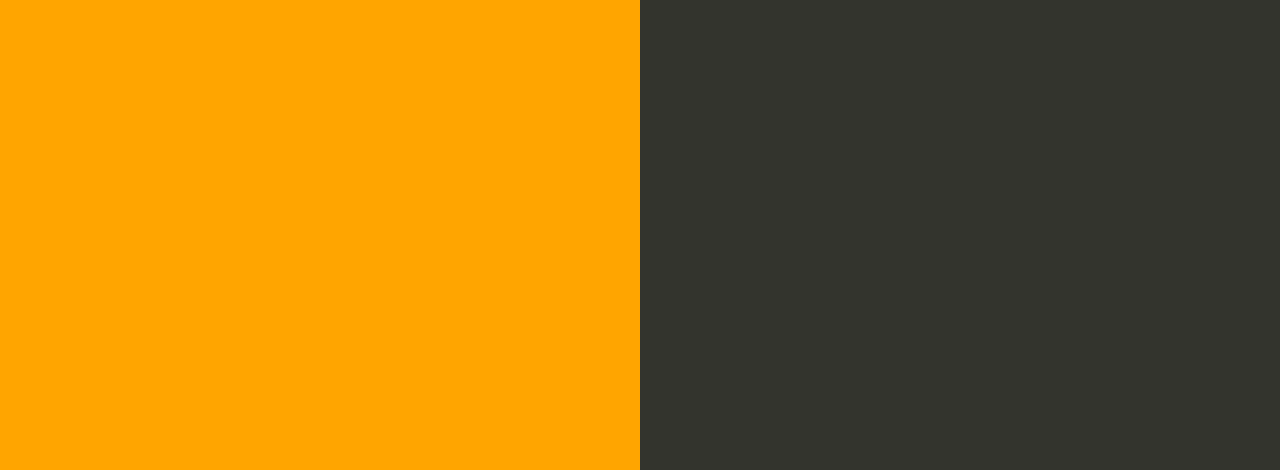
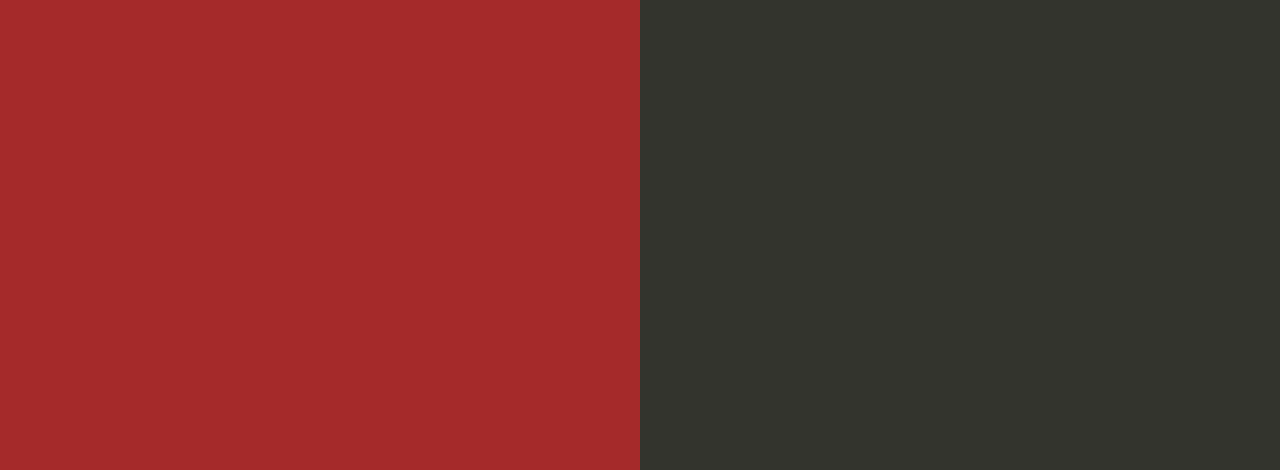
Before and after one commit to dopeignite/my-nodejs-app, a website: page index.html in a window 1280 px wide. Shown: the part 330-800 px from the top of the page. Drawn offline with Linux system fonts and the light colour scheme.

Commit message:
Updated color to brown

```diff
--- a/index.html
+++ b/index.html
@@ -35,7 +35,7 @@
 
         text-align: right;
         padding-top: 11em;
-        background-color: Orange;
+        background-color: Brown;
 
       }
       .textColumn p {
```
